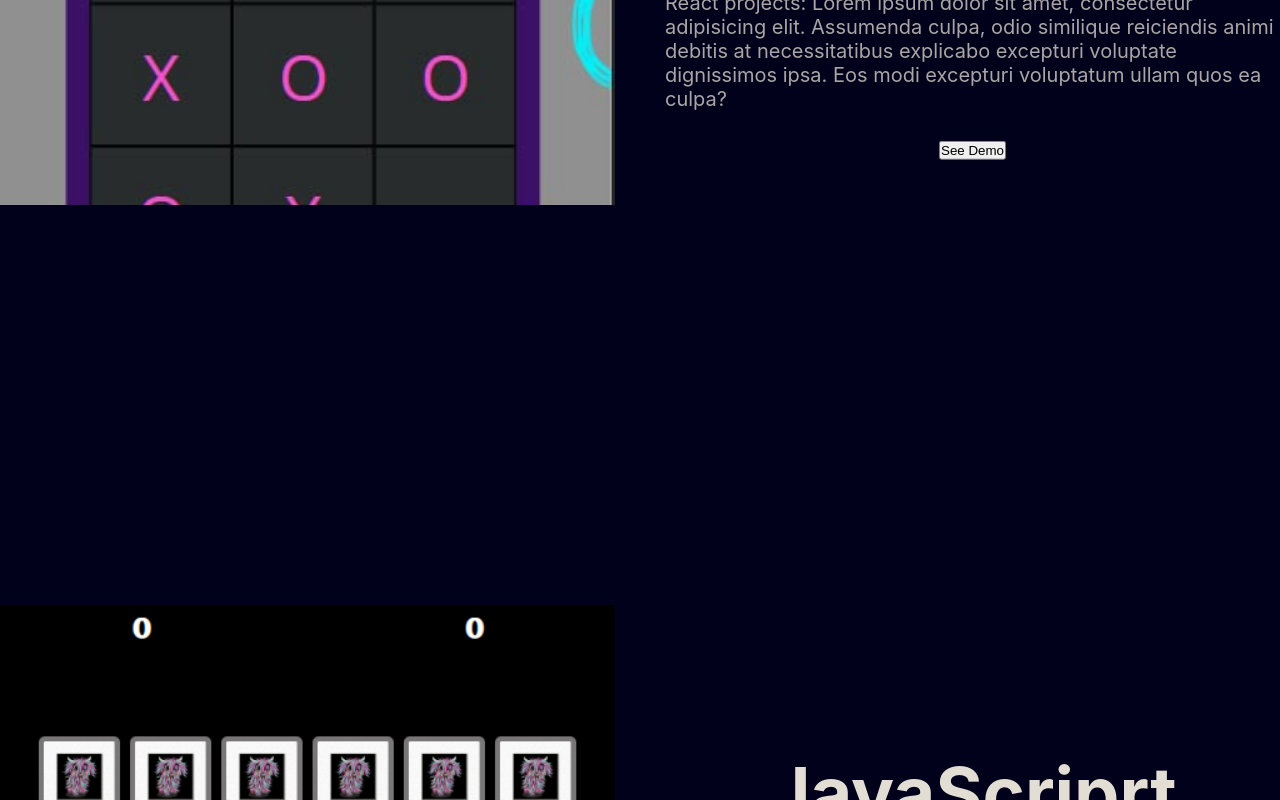
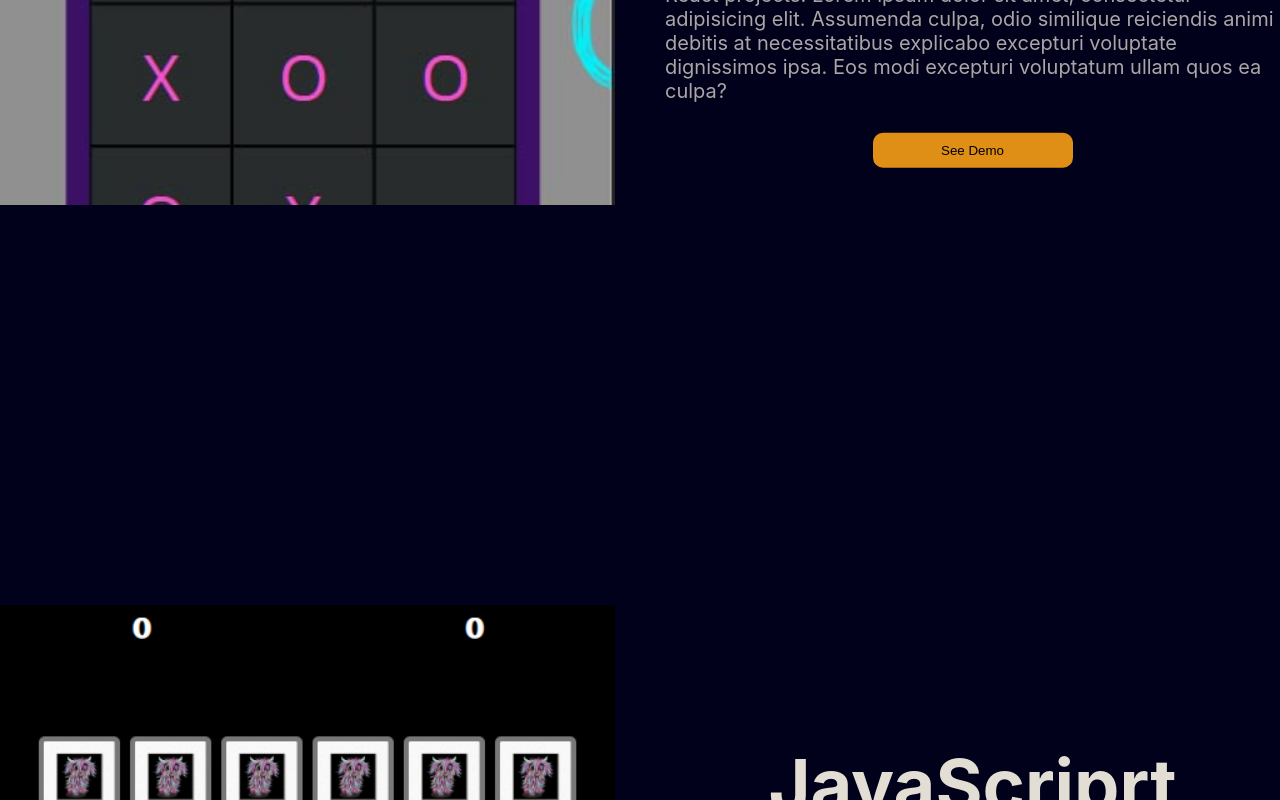
Before and after one commit to Lu-Smith/animated_portfolio_sass_typescript, a React (Create React App) app: page / in a window 1280 px wide. Shown: the part 3720-4520 px from the top of the page. Built offline with nearby package versions, Linux system fonts and the light colour scheme.

Commit message:
Updated styles in portfolio.scss

```diff
--- a/src/styles/portfolio.scss
+++ b/src/styles/portfolio.scss
@@ -48,9 +48,18 @@
                     font-size: 72px;
                 }
 
-                p{
+                p {
                     color: $third-color;
                     font-size: 20px;
+                }
+
+                button {
+                    background-color: $focus-color;
+                    border: none;
+                    border-radius: 10px;
+                    padding: 10px;
+                    width: 200px;
+                    cursor: pointer;
                 }
             }
         }
```
